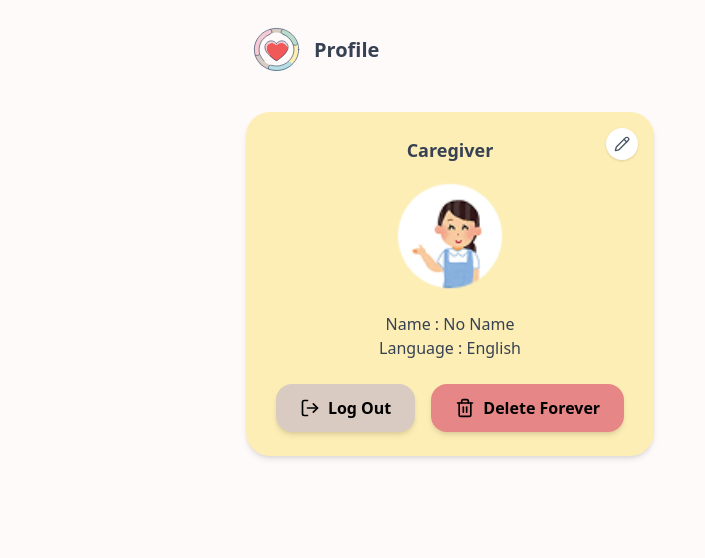
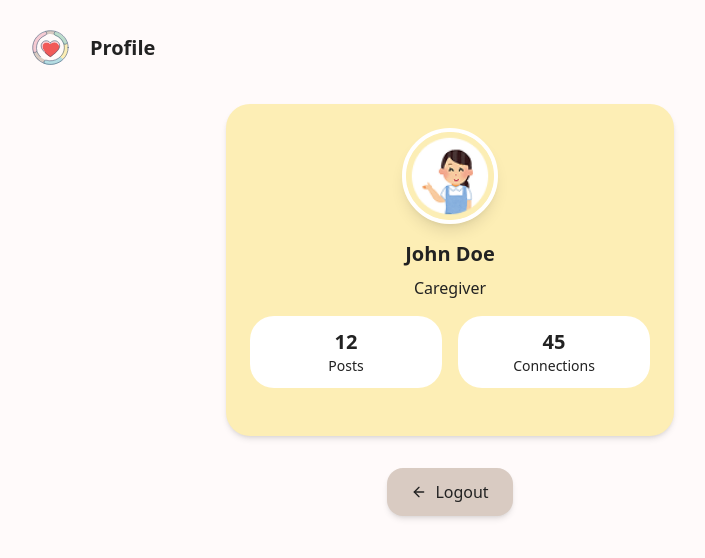
Before and after one commit to magentaong/BefriendersCircle, a React (Vite) app in the folder client/: page /profile in a window 1280 px wide. Shown: the top 558 px of the page, without its empty margins (190-895 px from the left). Built offline with nearby package versions, Linux system fonts and the light colour scheme; no server answers; sample sign-in values are in the browser's storage.

Commit message:
Update Profile.tsx

```diff
--- a/client/src/pages/Profile.tsx
+++ b/client/src/pages/Profile.tsx
@@ -1,101 +1,60 @@
-import { Link, useNavigate } from "react-router-dom";
-import { LogOut, Trash2, Pencil } from "lucide-react";
-import { fetchCurrentUser } from "../api/auth";
-import { useEffect, useState } from "react";
+import { Link } from "react-router-dom";
+import { ArrowLeft } from "lucide-react";
 
 export default function Profile() {
-  const navigate = useNavigate();
-  const [name, setName] = useState("");
-  const [language, setLanguage] = useState("English");
   const handleLogout = () => {
     localStorage.removeItem("token");
     localStorage.removeItem("cID");
-    navigate("/login");
+    window.location.href = "/";
   };
 
-  const handleDelete = () => {
-    // add your API call here for delete account
-    alert("Account deleted forever (not really yet HEUHEUUE)");
-  };
-
-  useEffect(() => {
-    const loadUser = async () => {
-      try {
-        const user = await fetchCurrentUser();
-        setName(user.name);
-        setLanguage(user.language);
-      } catch (err) {
-        console.error("Failed to load user", err);
-      }
-    };
-    loadUser();
-  }, []);
-
   return (
-    <main className="w-full mx-auto px-5 py-5  max-w-md">
+    <main className="w-full mx-auto px-4 md:px-6 py-4 md:py-6 max-w-4xl">
       {/* Header */}
-      <header className="w-full flex items-center justify-between mb-8">
-        <div className="flex items-center gap-2">
+      <header className="w-full flex items-center justify-between mb-6 md:mb-8">
+        <div className="flex items-center gap-2 md:gap-4">
           <Link to="/">
-            <img src="/ESC.svg" alt="BefriendersCircle Logo" className="h-15 w-15" />
-           </Link>
-          <h1 className="text-xl font-bold text-gray-700">Profile</h1>
+            <img src="/ESC.svg" alt="BefriendersCircle Logo" className="h-10 w-10 md:h-12 md:w-12" />
+          </Link>
+          <h1 className="text-lg md:text-xl font-bold text-charcoal">Profile</h1>
         </div>
-
-        {/* see how we wanna deal with nav :O
-        <div className="flex gap-3">
-          <Link to="/forum">
-            <button className="bg-blossom px-4 py-1 rounded-full text-charcoal shadow">Network</button>
-          </Link>
-          <Link to="/resources">
-            <button className="bg-pistachio px-4 py-1 rounded-full text-charcoal shadow">Resource</button>
-          </Link>
-          <Link to="/training">
-            <button className="bg-serene px-4 py-1 rounded-full text-charcoal shadow">Training</button>
-          </Link>
-          <img src="/Avatar.png" alt="Avatar" className="w-10 h-10 rounded-full border border-gray-300"/>
-        </div>
-        */}
       </header>
 
       {/* Profile Card */}
-      <div className="flex justify-center">
-        <section className="bg-canary p-6 rounded-3xl shadow-md w-full relative text-center max-w-md">
-            <h2 className="text-lg font-semibold text-gray-700 mb-3">Caregiver</h2>
+      <section className="bg-canary p-4 md:p-6 rounded-3xl shadow-md w-full relative text-center max-w-md mx-auto">
+        <div className="flex flex-col items-center">
+          <img
+            src="/Avatar.png"
+            alt="Profile Picture"
+            className="w-20 h-20 md:w-24 md:h-24 rounded-full border-4 border-white shadow-lg mb-4"
+          />
+          <h2 className="text-lg md:text-xl font-bold text-charcoal mb-2">John Doe</h2>
+          <p className="text-sm md:text-base text-charcoal mb-4">Caregiver</p>
 
-            <button className="absolute top-4 right-4 bg-white rounded-full p-1 shadow">
-                <Pencil className="h-6 w-6 text-gray-600 p-1" />
-            </button>
+          {/* Stats */}
+          <div className="grid grid-cols-2 gap-4 w-full mb-6">
+            <div className="bg-white rounded-xl p-3 text-center">
+              <p className="text-lg md:text-xl font-bold text-charcoal">12</p>
+              <p className="text-xs md:text-sm text-charcoal">Posts</p>
+            </div>
+            <div className="bg-white rounded-xl p-3 text-center">
+              <p className="text-lg md:text-xl font-bold text-charcoal">45</p>
+              <p className="text-xs md:text-sm text-charcoal">Connections</p>
+            </div>
+          </div>
+        </div>
+      </section>
 
-            <img src="/Avatar.png" alt="Profile Avatar" className="w-30 h-30 mx-auto mb-4"/>
-
-            <p className="text-gray-700 font-medium">Name : {name || "No Name"} </p>
-            {/* <p className="text-gray-700 font-medium">Password : f********</p>
-                boss i encrypted the password so uhm oops
-            */}
-            <p className="text-gray-700 font-medium">Language : {language || "English"}</p>
-
-            {/* Buttons */}
-            <div className="mt-6 flex flex-col sm:flex-row gap-4 justify-center">
-                <button
-                    onClick={handleLogout}
-                    className="flex items-center justify-center gap-2 px-6 py-3 bg-latte text-black rounded-2xl shadow-md hover:brightness-95 w-full sm:w-auto">
-                    <LogOut className="w-5 h-5" />
-                    <span className="font-semibold">Log Out</span>
-                </button>
-
-                <button
-                    onClick={handleDelete}
-                    className="flex items-center justify-center gap-2 px-6 py-3 bg-[#E78686] text-black rounded-2xl shadow-md hover:brightness-95 w-full sm:w-auto">
-                    <Trash2 className="w-5 h-5" />
-                    <span className="font-semibold">Delete Forever</span>
-                </button>
-            </div>
-
-        </section>
+      {/* Action Buttons */}
+      <div className="mt-6 md:mt-8 space-y-3 flex justify-center">
+        <button
+          onClick={handleLogout}
+          className="flex items-center justify-center gap-2 px-4 md:px-6 py-3 bg-latte text-charcoal rounded-2xl shadow-md hover:brightness-95">
+          <ArrowLeft className="w-4 h-4" />
+          Logout
+        </button>
       </div>
     </main>
   );
 }
-
 //TODO: Edit modal for profile :(, handle deleting account
```
